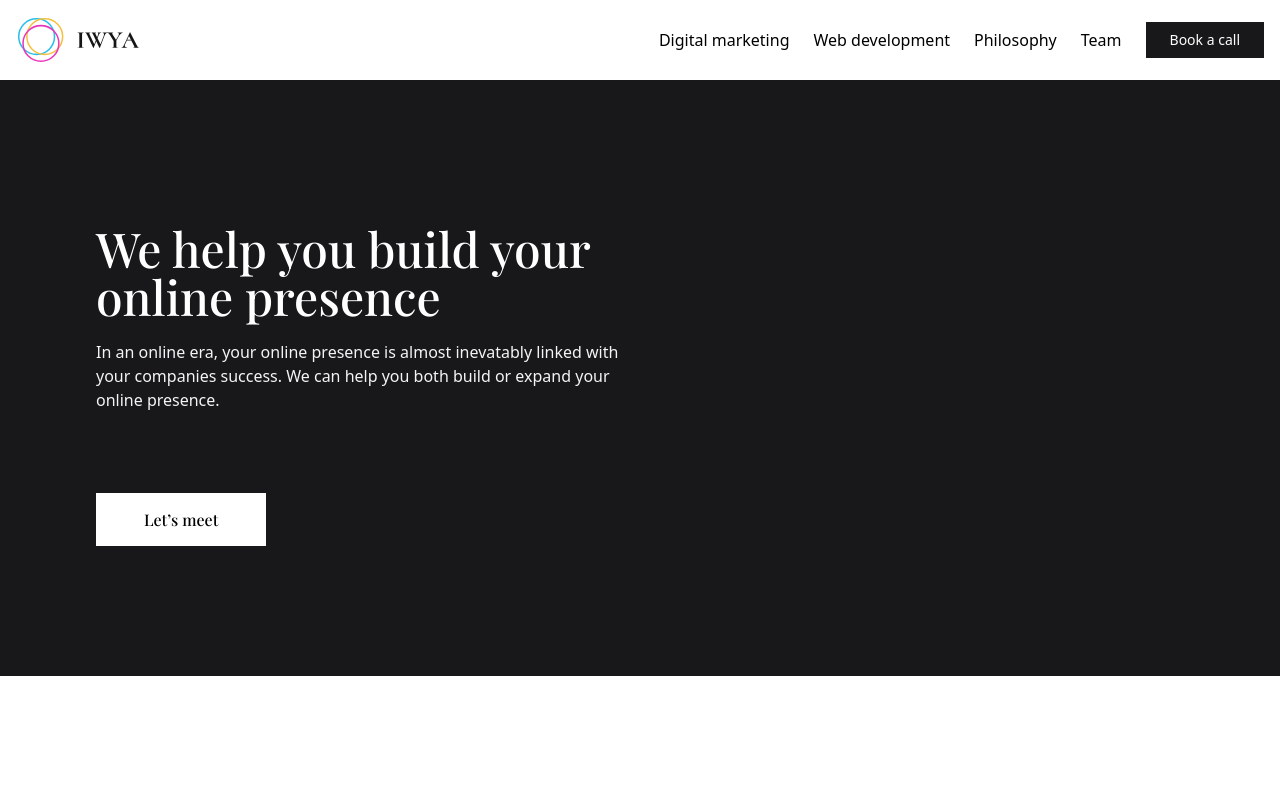
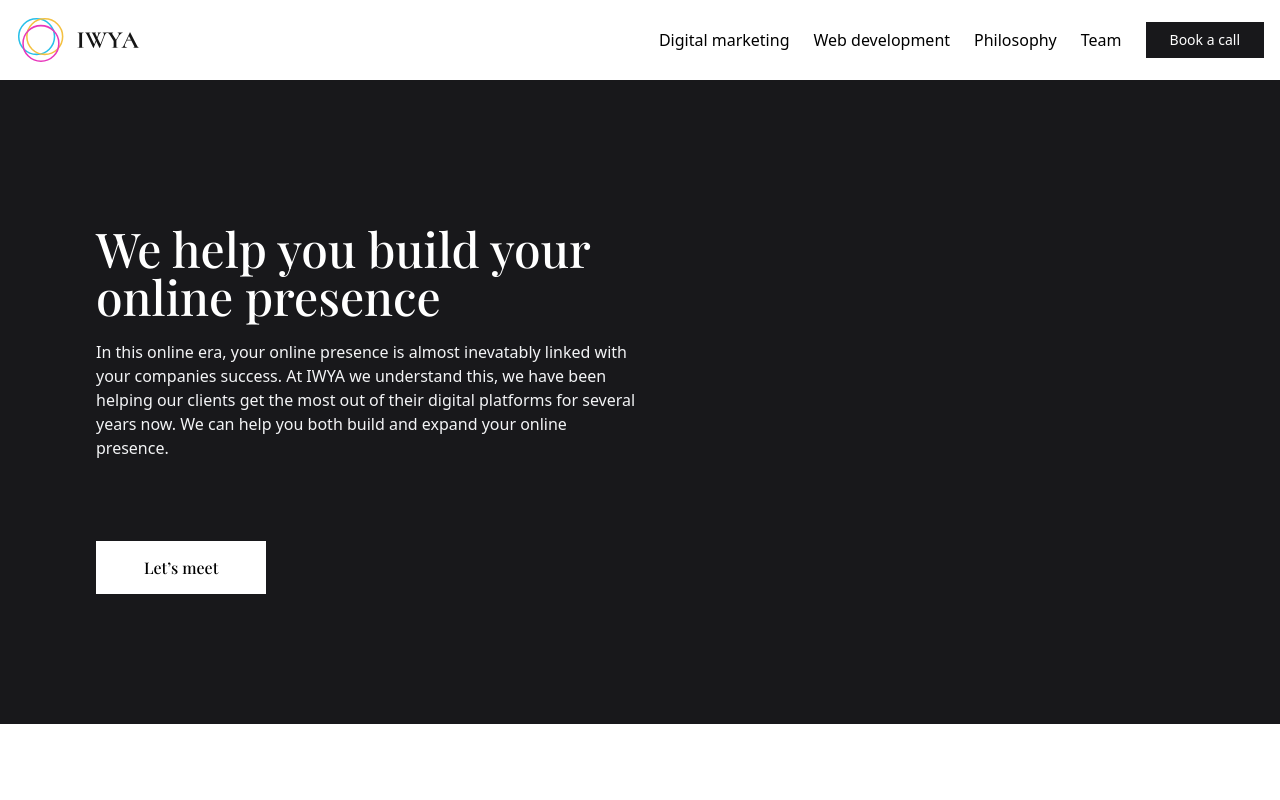
Before and after one commit to iwya-analytics/frontend-iwya, a Next.js app: page / in a window 1280 px wide. Shown: the top 800 px of the page. Built offline with nearby package versions, Linux system fonts and the light colour scheme.

Commit message:
update header text

```diff
--- a/pages/index.js
+++ b/pages/index.js
@@ -28,7 +28,7 @@ export default function Home() {
           <div className='bg-zinc-900 flex flex-col md:flex-row text-white px-12 md:px-24 py-24 md:py-36'>
             <div className='flex-1'>
               <h1 className='text-3xl md:text-5xl mb-5 font-serif font-medium'>We help you build your online presence</h1>
-              <p className='text-gray-100 mb-12 md:mb-24 font-light'>In an online era, your online presence is almost inevatably linked with your companies success. We can help you both build or expand your online presence.</p>
+              <p className='text-gray-100 mb-12 md:mb-24 font-light'>In this online era, your online presence is almost inevatably linked with your companies success. At IWYA we understand this, we have been helping our clients get the most out of their digital platforms for several years now. We can help you both build and expand your online presence.</p>
               <a href="https://koalendar.com/events/Meet-with-Mohamed-Abouchama" className='px-12 py-4 bg-white text-black font-serif font-medium'>Let’s meet</a>
             </div>
             <div className='flex-1'>
```
